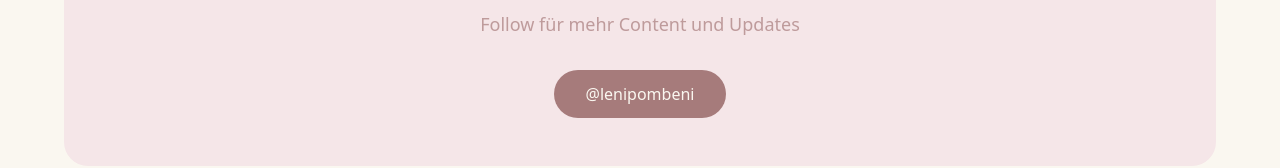
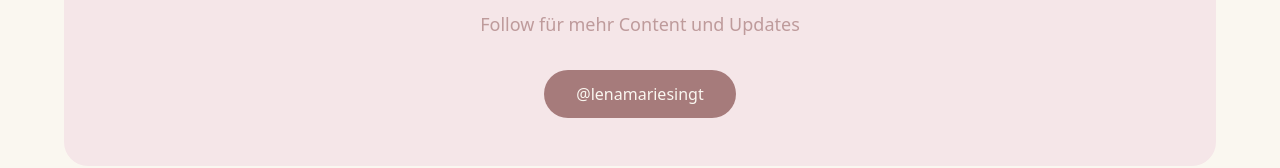
Before and after one commit to caspar-mayrguendter/lena, a React (Vite) app: page /media in a window 1280 px wide. Shown: the part 1499-1667 px from the top of the page. Built offline with nearby package versions, Linux system fonts and the light colour scheme.

Commit message:
change tiktok to lenamariesingt

```diff
--- a/src/pages/Home.tsx
+++ b/src/pages/Home.tsx
@@ -160,7 +160,7 @@ export default function Home() {
                   <Instagram className="w-8 h-8" />
                 </a>
                 <a
-                  href="https://www.tiktok.com/@lenipombeni"
+                  href="https://www.tiktok.com/@lenamariesingt"
                   target="_blank"
                   rel="noopener noreferrer"
                   className="text-dusty-rose hover:text-dusty-rose/80 transition-colors"
--- a/src/pages/Media.tsx
+++ b/src/pages/Media.tsx
@@ -42,7 +42,7 @@ export default function Media() {
             {tiktoks.map((tiktok, index) => (
               <a
                 key={index}
-                href={`https://www.tiktok.com/@lenipombeni/video/${tiktok.videoId}`}
+                href={`https://www.tiktok.com/@lenamariesingt/video/${tiktok.videoId}`}
                 target="_blank"
                 rel="noopener noreferrer"
                 className="group cursor-pointer"
@@ -65,8 +65,8 @@ export default function Media() {
             Follow für mehr Content und Updates
           </p>
           <div className="flex justify-center gap-6 mt-8">
-            <a href="https://www.tiktok.com/@lenipombeni" target="_blank" rel="noopener noreferrer" className="bg-dusty-rose text-cream px-8 py-3 rounded-full hover:bg-dusty-rose/90 transition-colors">
-              @lenipombeni
+            <a href="https://www.tiktok.com/@lenamariesingt" target="_blank" rel="noopener noreferrer" className="bg-dusty-rose text-cream px-8 py-3 rounded-full hover:bg-dusty-rose/90 transition-colors">
+              @lenamariesingt
             </a>
           </div>
         </div>
```
